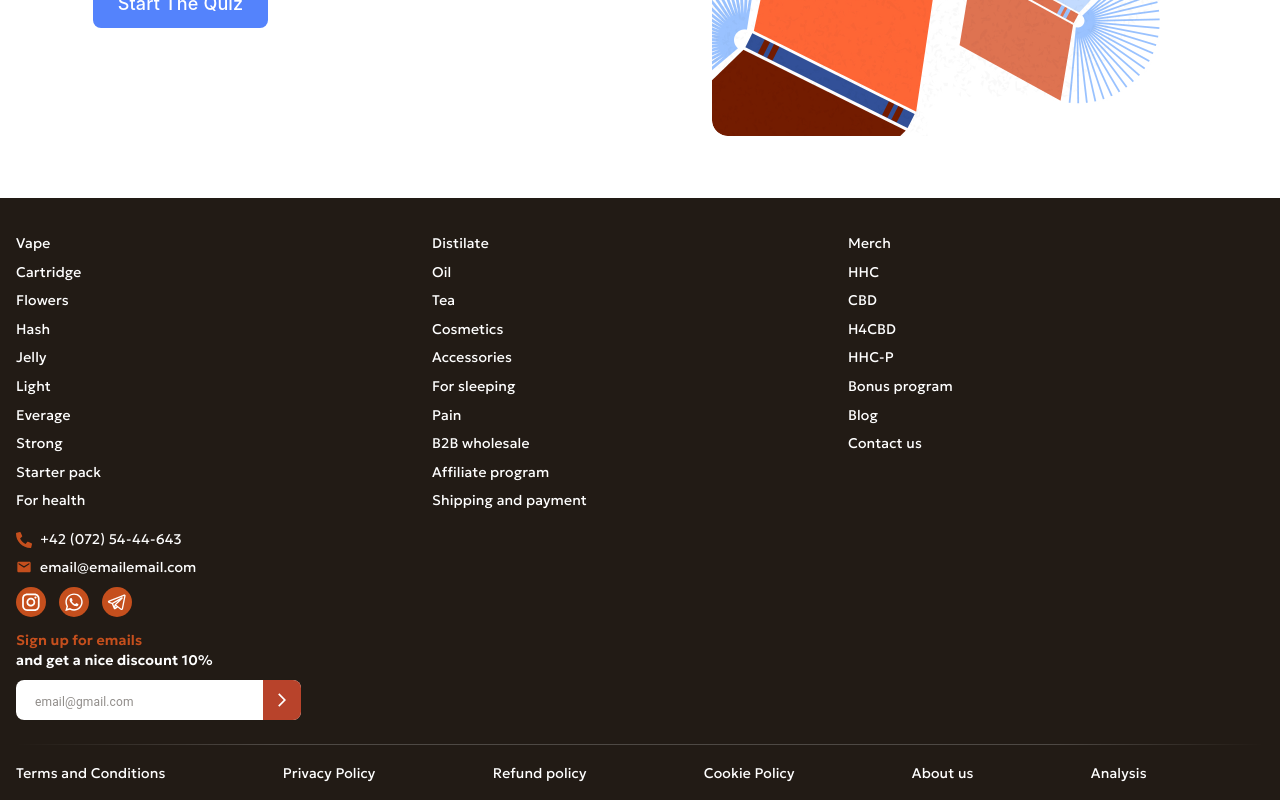
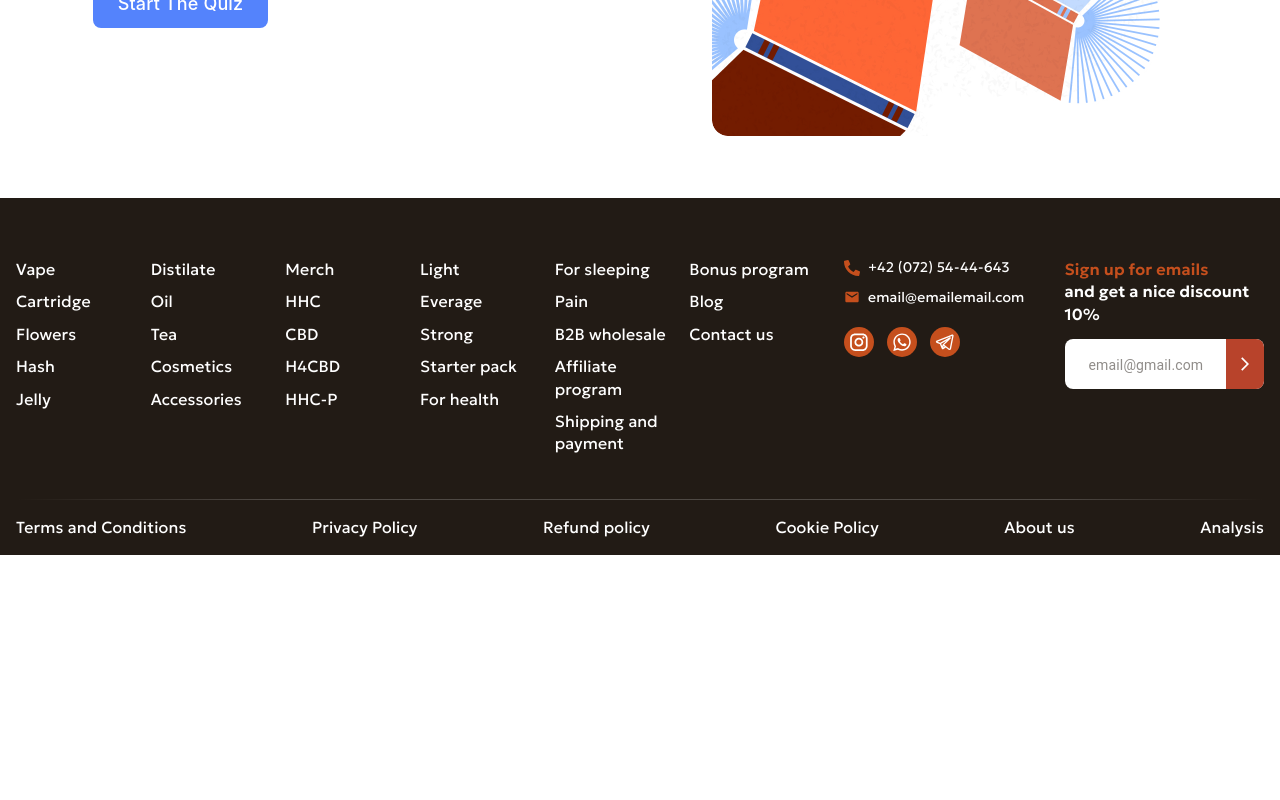
Before and after one commit to martingess/capycanna-front, a Next.js app: page / in a window 1280 px wide. Shown: the part 501-1301 px from the top of the page. After the commit the page ends 1056 px from the top, so only its background shows below. Built offline with nearby package versions, Linux system fonts and the light colour scheme.

Commit message:
enhance footer styles with responsive design adjustments and improve subscription input styling

```diff
--- a/src/components/Footer/Footer.module.scss
+++ b/src/components/Footer/Footer.module.scss
@@ -9,6 +9,13 @@
   }
   &__top {
     padding: 36px 0 24px;
+    @media (min-width: 1080px) {
+      display: flex;
+      width: 100%;
+    }
+    @media (min-width: 1200px) {
+      padding: 60px 0 24px;
+    }
   }
 
   &__links {
@@ -16,11 +23,22 @@
     flex-wrap: wrap;
     justify-content: space-between;
     padding-bottom: 10px;
+    @media (min-width: 1080px) {
+      width: 100%;
+      flex: 1 1 50%;
+    }
+    @media (min-width: 1600px) {
+      flex: 0 1 auto;
+      padding-bottom: 0;
+      justify-content: flex-start;
+      flex-wrap: nowrap;
+    }
     &-set {
       flex: 1 1 40%;
       margin-right: 8px;
       display: flex;
       flex-direction: column;
+      align-items: flex-start;
       &:nth-child(even) {
         margin-right: 0;
         @media (min-width: 700px) {
@@ -32,6 +50,24 @@
         flex: 1 1 30%;
         margin-right: 8px;
       }
+      @media (min-width: 1080px) {
+        flex: 1 1 20%;
+        margin-right: 0;
+      }
+      @media (min-width: 1200px) {
+        flex: 1 1 10%;
+        margin-right: 10px;
+        &:nth-child(even) {
+          margin-right: 10px;
+        }
+      }
+      @media (min-width: 1600px) {
+        flex: 0 1 auto;
+        margin-right: 78px;
+        &:nth-child(even) {
+          margin-right: 78px;
+        }
+      }
     }
   }
 
@@ -42,6 +78,11 @@
     line-height: 1.4;
     color: #fff;
     margin-bottom: 9px;
+    display: inline;
+    @media (min-width: 1200px) {
+      margin-bottom: 10px;
+      font-size: 16px;
+    }
 
     &:hover {
       text-decoration: underline;
@@ -49,6 +90,28 @@
   }
 }
 .contact {
+  @media (min-width: 600px) {
+    display: flex;
+    align-items: flex-start;
+  }
+  @media (min-width: 1080px) {
+    width: 100%;
+    max-width: 420px;
+    justify-content: flex-end;
+    margin-left: 20px;
+  }
+  @media (min-width: 1600px) {
+    max-width: 493px;
+  }
+  &__data {
+    @media (min-width: 600px) {
+      margin-right: 30px;
+    }
+    @media (min-width: 1200px) {
+      margin-right: 40px;
+    }
+  }
+
   &__link {
     display: flex;
     align-items: center;
@@ -58,6 +121,9 @@
     font-weight: 400;
     line-height: 1.4;
     margin-bottom: 8px;
+    @media (min-width: 1200px) {
+      margin-bottom: 10px;
+    }
     &:hover {
       span {
         text-decoration: underline;
@@ -72,6 +138,12 @@
     display: flex;
     padding-top: 2px;
     padding-bottom: 14px;
+    @media (min-width: 900px) {
+      padding: 0;
+    }
+    @media (min-width: 1200px) {
+      padding-top: 10px;
+    }
   }
   &__social {
     width: 30px;
@@ -121,6 +193,7 @@
   }
   @media (min-width: 900px) {
     padding: 16px 0;
+    justify-content: space-between;
   }
 
   &__item {
@@ -130,7 +203,7 @@
       flex: 1 1 30%;
     }
     @media (min-width: 900px) {
-      flex: auto;
+      flex: 0 1 auto;
       margin-bottom: 0;
     }
   }
@@ -144,10 +217,19 @@
     &:hover {
       text-decoration: underline;
     }
+    @media (min-width: 900px) {
+      margin-right: 0;
+    }
+    @media (min-width: 1200px) {
+      font-size: 16px;
+    }
   }
 }
 
 .subscription {
+  @media (min-width: 1600px) {
+    padding-left: 40px;
+  }
   &__title {
     font-size: 14px;
     font-style: normal;
@@ -159,5 +241,9 @@
       color: #c54f1d;
       display: block;
     }
+    @media (min-width: 1200px) {
+      font-size: 16px;
+      margin-bottom: 14px;
+    }
   }
 }
--- a/src/components/Footer/index.js
+++ b/src/components/Footer/index.js
@@ -140,11 +140,14 @@ const Footer = () => {
               </div>
             </div>
             <div className={styles['subscription']}>
-              <div className={styles['subscription__title']} dangerouslySetInnerHTML={{ __html: t.raw('subscription.title') }} />
+              <div
+                className={styles['subscription__title']}
+                dangerouslySetInnerHTML={{ __html: t.raw('subscription.title') }}
+              />
               <TextField
                 variant="outlined"
                 placeholder="email@gmail.com"
-                sx={{
+                sx={(theme) => ({
                   '& .MuiOutlinedInput-root': {
                     borderRadius: '8px !important',
                     backgroundColor: '#fff',
@@ -153,6 +156,10 @@ const Footer = () => {
                     height: '40px',
                     paddingLeft: '5px',
                     overflow: 'hidden',
+                    [theme.breakpoints.up('md')]: {
+                      height: '50px',
+                      paddingLeft: '10px',
+                    },
                   },
                   '& .MuiOutlinedInput-notchedOutline': {
                     borderColor: 'transparent',
@@ -164,22 +171,31 @@ const Footer = () => {
                     color: '#221B15',
                     opacity: 0.5,
                     fontSize: '12px',
+                    [theme.breakpoints.up('md')]: {
+                      fontSize: '14px',
+                    },
                   },
-                }}
+                })}
                 InputProps={{
                   style: {
                     borderRadius: '8px !important',
                     paddingRight: '0',
                   },
                   endAdornment: (
-                    <InputAdornment position="end">
-                      <IconButton
-                        style={{
+                    <InputAdornment
+                      position="end"
+                      sx={(theme) => ({
+                        '& .MuiIconButton-root': {
                           backgroundColor: '#b8432b',
                           borderRadius: '0 8px 8px 0',
                           padding: '11px 11px',
-                        }}
-                      >
+                          [theme.breakpoints.up('md')]: {
+                            padding: '14px 11px',
+                          },
+                        },
+                      })}
+                    >
+                      <IconButton>
                         <ArrowForwardIosIcon style={{ color: '#fff', width: '16px' }} />
                       </IconButton>
                     </InputAdornment>
```
